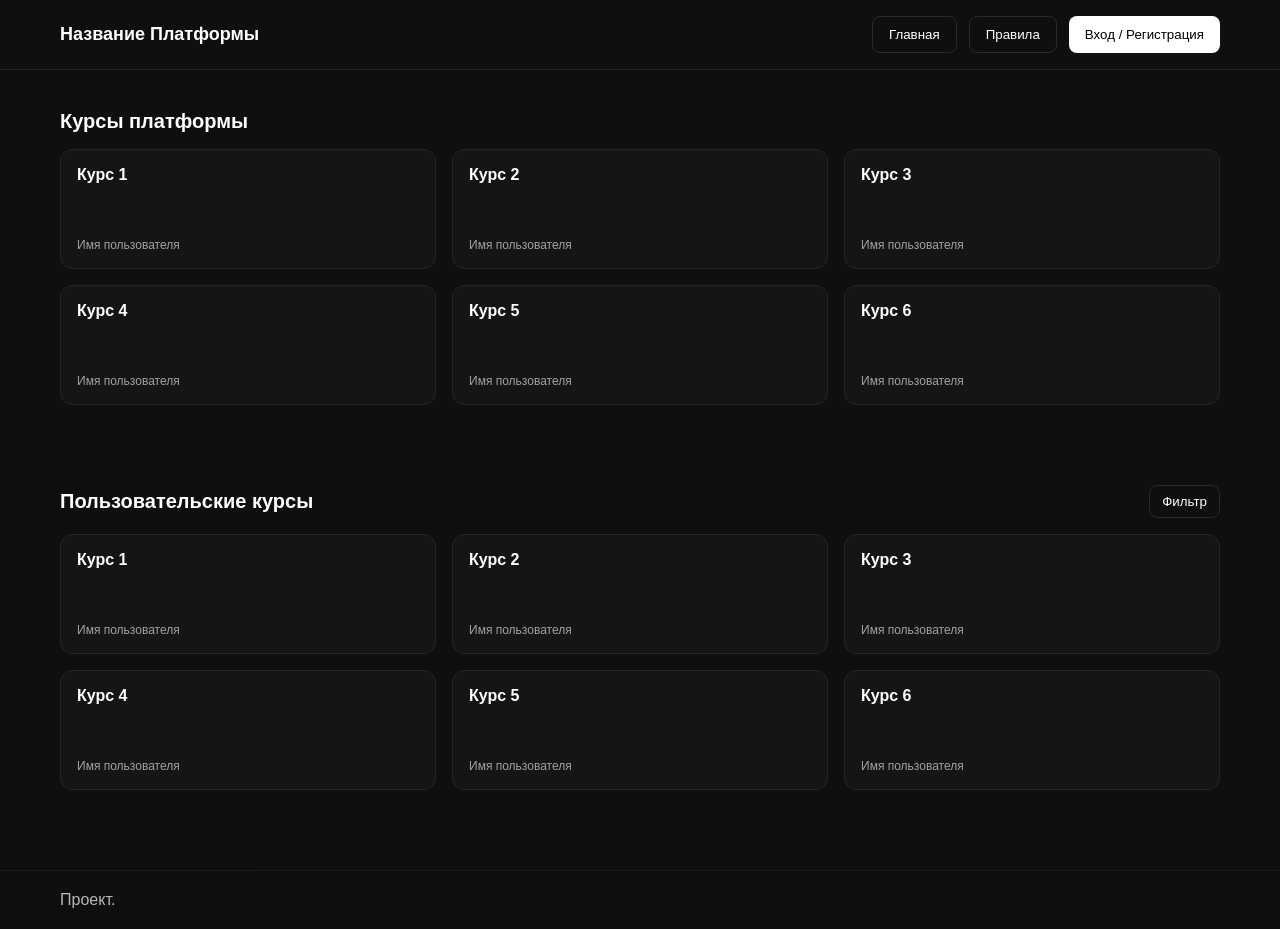
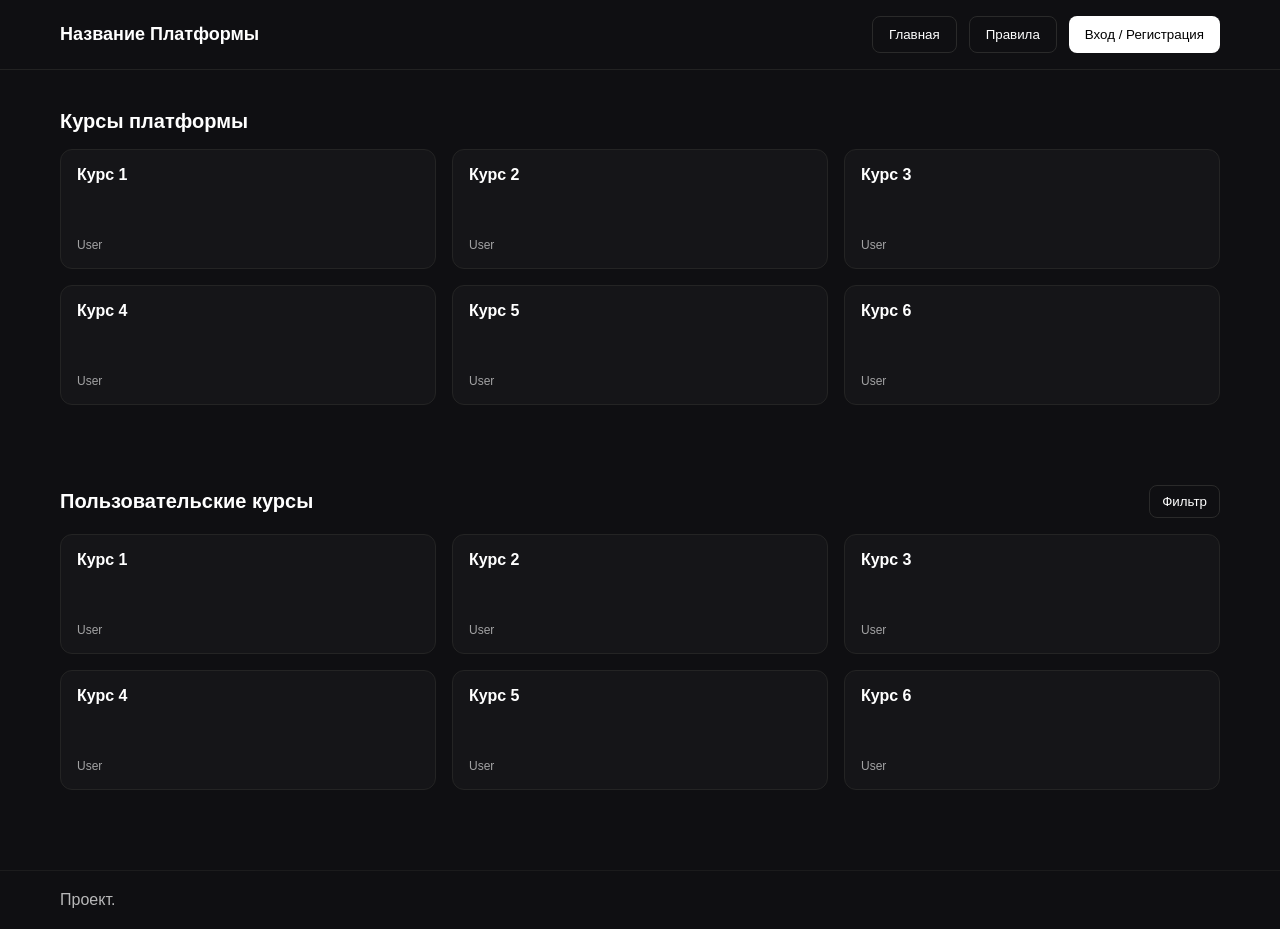
Before and after one commit to shlekht/edu-platform-frontend, a React (Vite) app: page / in a window 1280 px wide. Built offline with nearby package versions, Linux system fonts and the light colour scheme.

Commit message:
CourseCard refactor

```diff
--- a/src/entities/course/ui/CourseCard.jsx
+++ b/src/entities/course/ui/CourseCard.jsx
@@ -1,10 +1,10 @@
 import styles from "./CourseCard.module.css";
 
-export const CourseCard = ({ title }) => {
+export const CourseCard = ({ course, authorName }) => {
   return (
     <div className={styles.card}>
-      <div className={styles.title}>{title}</div>
-      <div className={styles.meta}>Имя пользователя</div>
+      <div className={styles.title}>{course.title}</div>
+      <div className={styles.meta}>{authorName}</div>
     </div>
   );
 };
--- a/src/widgets/CourseSection/CourseSection.jsx
+++ b/src/widgets/CourseSection/CourseSection.jsx
@@ -19,7 +19,7 @@ export const CourseSection = ({ title, showFilter }) => {
 
         <div className={styles.grid}>
           {mockCourses.map((c) => (
-            <CourseCard key={c.id} title={c.title} />
+            <CourseCard key={c.id} course={c} authorName="User" />
           ))}
         </div>
       </Container>
```
